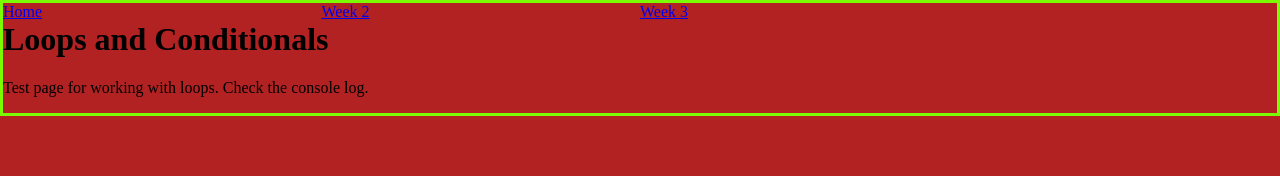
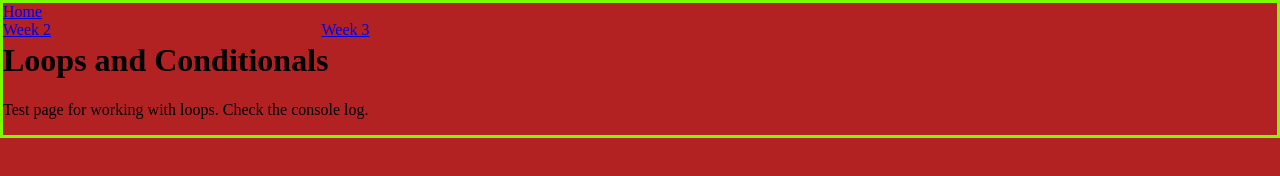
Before and after one commit to Robbyrush/github, a plain HTML site: page week3.html in a window 1280 px wide. Drawn offline with Linux system fonts and the light colour scheme.

Commit message:
Update main.css

```diff
--- a/main.css
+++ b/main.css
@@ -13,7 +13,7 @@ body,nav {
     width: 100%;;
 }
 
-.menubar, .menubar2 {
+.menubar2 {
     display: block;
     float: left;
     width: 25%;
```
